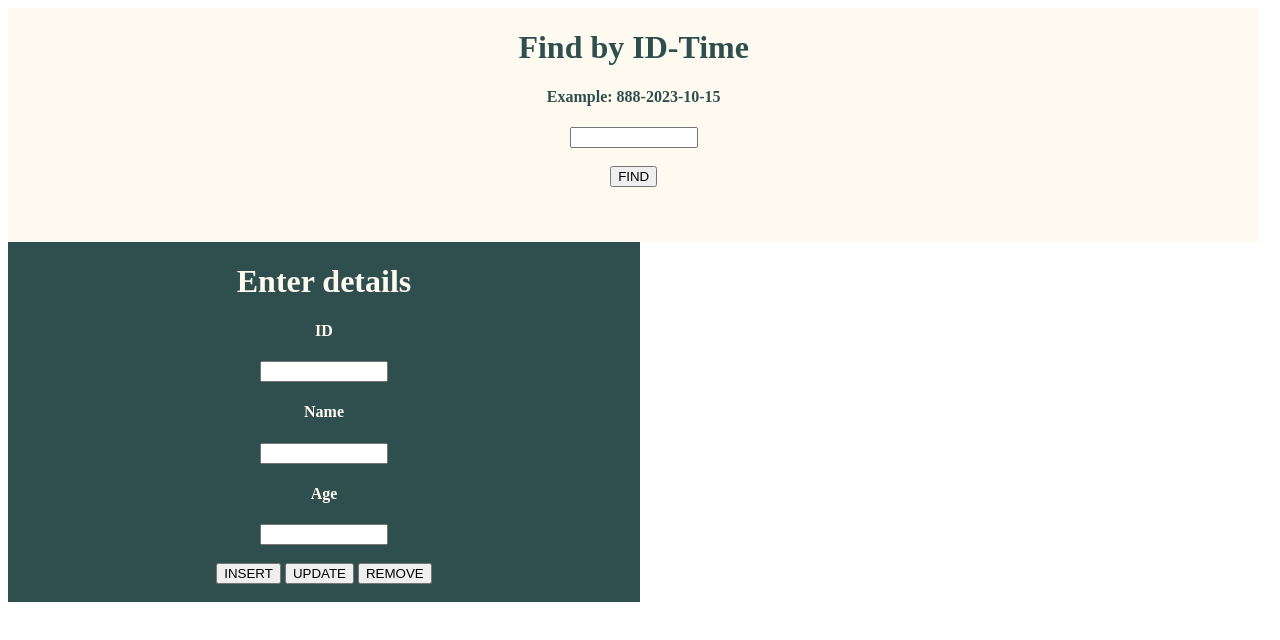
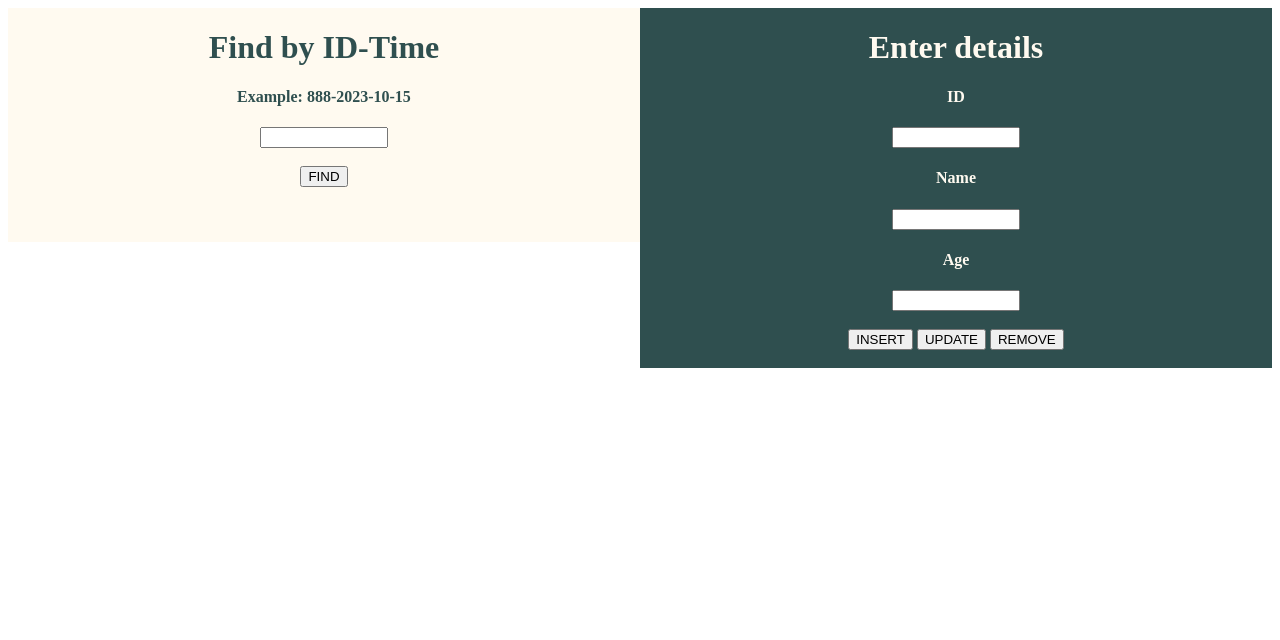
Before and after one commit to ecerybao/drivingsense.github.io, a plain HTML site: page index.html in a window 1280 px wide. Drawn offline with Linux system fonts and the light colour scheme.

Commit message:
Update index.html

```diff
--- a/index.html
+++ b/index.html
@@ -9,7 +9,7 @@
     <style>
         body {text-align: center;}
         #enterDetails {float: left; width: 50%;  background-color: darkslategray; color: floralwhite;}
-        #findDetails {float: left; width: 99%; background-color: floralwhite; color: darkslategray;}
+        #findDetails {float: left; width: 50%; background-color: floralwhite; color: darkslategray;}
         input {width: 120px;}
     </style>
 
```
